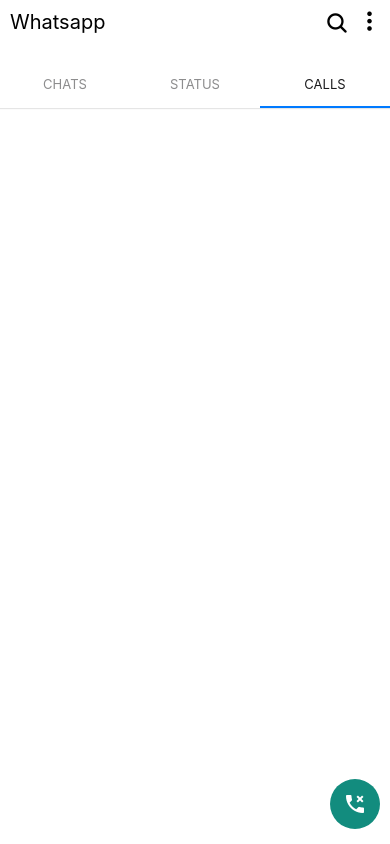
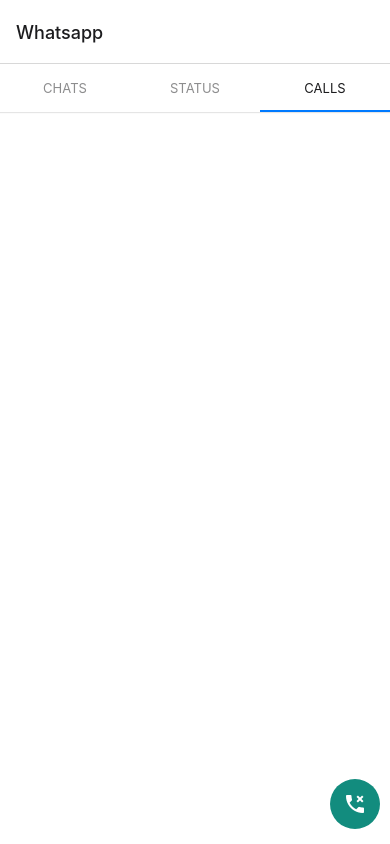
Before and after one commit to DevNetoSantos/clone-whatsapp-mobile, a React Native app: screen /Calls in a window 390 px wide. Built offline with nearby package versions, Linux system fonts and the light colour scheme.

Commit message:
button select contact messe and call working

```diff
--- a/src/App.tsx
+++ b/src/App.tsx
@@ -1,13 +1,11 @@
 import * as React from 'react';
 import { NavigationContainer } from '@react-navigation/native';
-import TopTabrs from './routes/TopTabs';
-import Header from './components/Header';
+import MainStack from './routes/Stack/MainStack';
 
 export default function App() {
   return (
     <NavigationContainer>
-      <Header />
-      <TopTabrs />
+      <MainStack />
     </NavigationContainer>
   );
 }
--- /dev/null
+++ b/src/components/CustomTopBars.tsx
@@ -0,0 +1,54 @@
+import React from "react";
+import {
+  StyleSheet,
+  Text,
+  TouchableOpacity,
+  View
+} from "react-native";
+
+const CustomTopBars = ({ state, descriptors, navigation, }: any) => {
+  return(
+    <View style={styles.container}>
+        {state.routes.map((route: any, index: any) => {
+        const { options } = descriptors[route.key];
+        const label =
+          options.tabBarLabel !== undefined
+            ? options.tabBarLabel
+            : options.title !== undefined
+            ? options.title
+            : route.name;
+
+        const isFocused = state.index === index;
+
+        const handlerButtonPress = () => {
+          navigation.navigate(route.name)
+        }
+
+        return (
+          <TouchableOpacity
+            style={styles.tapBars}
+            key={index}
+            onPress={handlerButtonPress}
+          >
+            <Text>{label}</Text>
+          </TouchableOpacity>
+        );
+      })}
+    </View>
+  );
+}
+
+const styles = StyleSheet.create({
+  container: {
+    flexDirection: 'row'
+  },
+
+  tapBars: {
+    flex: 1,
+    justifyContent: 'center',
+    alignItems: 'center',
+    height: 50,
+  }
+});
+
+export default CustomTopBars;
--- a/src/pages/Calls.tsx
+++ b/src/pages/Calls.tsx
@@ -1,41 +1,12 @@
-import Icon from 'react-native-vector-icons/MaterialCommunityIcons';
 import React from 'react';
 import {
   View,
-  TouchableOpacity,
-  StyleSheet
 } from "react-native";
 
 const Calls = () => {
   return(
-    <View style={styles.container}>
-
-      <TouchableOpacity
-        style={styles.buttonPhone}
-      >
-        <Icon name='phone-remove' size={24} color='#FFF'/>
-      </TouchableOpacity>
-    </View>
+    <View />
   );
 }
 
-const styles = StyleSheet.create({
-  container: {
-    flex: 1,
-    backgroundColor: '#FFF'
-  },
-
-  buttonPhone: {
-    backgroundColor: '#128C7E',
-    height: 50,
-    width: 50,
-    borderRadius: 25,
-    justifyContent: 'center',
-    alignItems: 'center',
-    position: 'absolute',
-    bottom: 15,
-    right: 10
-  }
-});
-
 export default Calls;
--- a/src/pages/Chats.tsx
+++ b/src/pages/Chats.tsx
@@ -1,42 +1,12 @@
-import Icon from 'react-native-vector-icons/MaterialCommunityIcons';
 import React from 'react';
 import {
   View,
-  Text,
-  TouchableOpacity,
-  StyleSheet
 } from "react-native";
 
 const Chats = () => {
   return(
-    <View style={styles.container}>
-
-      <TouchableOpacity
-        style={styles.buttonMessage}
-      >
-        <Icon name='android-messages' size={24} color='#FFF'/>
-      </TouchableOpacity>
-    </View>
+    <View />
   );
 }
 
-const styles = StyleSheet.create({
-  container: {
-    flex: 1,
-    backgroundColor: '#FFF'
-  },
-
-  buttonMessage: {
-    backgroundColor: '#128C7E',
-    height: 50,
-    width: 50,
-    borderRadius: 25,
-    justifyContent: 'center',
-    alignItems: 'center',
-    position: 'absolute',
-    bottom: 15,
-    right: 10
-  }
-});
-
 export default Chats;
--- /dev/null
+++ b/src/pages/Messege.tsx
@@ -0,0 +1,47 @@
+import Icon from 'react-native-vector-icons/MaterialCommunityIcons';
+import { StatusBar } from 'react-native';
+import React from 'react';
+import {
+  View,
+  Text,
+  TouchableOpacity,
+  StyleSheet
+} from "react-native";
+
+
+const SendMessege = ({navigation}: any) => {
+
+  return(
+    <View style={styles.container}>
+      <StatusBar barStyle={'light-content'}/>
+
+      <TouchableOpacity
+        style={styles.buttonMessage}
+        onPress={() => navigation.navigate('SelectContactChat')}
+      >
+        <Icon name='android-messages' size={24} color='#FFF'/>
+      </TouchableOpacity>
+    </View>
+  );
+}
+
+const styles = StyleSheet.create({
+  container: {
+    flex: 1,
+    backgroundColor: '#FFF'
+  },
+
+  buttonMessage: {
+    backgroundColor: '#128C7E',
+    height: 50,
+    width: 50,
+    borderRadius: 25,
+    justifyContent: 'center',
+    alignItems: 'center',
+    position: 'absolute',
+    bottom: 15,
+    right: 10
+  }
+});
+
+export default SendMessege;
--- /dev/null
+++ b/src/pages/Phone.tsx
@@ -0,0 +1,42 @@
+import Icon from 'react-native-vector-icons/MaterialCommunityIcons';
+import React from 'react';
+import {
+  View,
+  TouchableOpacity,
+  StyleSheet
+} from "react-native";
+
+const Phone = ({navigation}: any) => {
+  return(
+    <View style={styles.container}>
+
+      <TouchableOpacity
+        style={styles.buttonPhone}
+        onPress={() => navigation.navigate('SelectContactCall')}
+      >
+        <Icon name='phone-remove' size={24} color='#FFF'/>
+      </TouchableOpacity>
+    </View>
+  );
+}
+
+const styles = StyleSheet.create({
+  container: {
+    flex: 1,
+    backgroundColor: '#FFF'
+  },
+
+  buttonPhone: {
+    backgroundColor: '#128C7E',
+    height: 50,
+    width: 50,
+    borderRadius: 25,
+    justifyContent: 'center',
+    alignItems: 'center',
+    position: 'absolute',
+    bottom: 15,
+    right: 10
+  }
+});
+
+export default Phone;
--- /dev/null
+++ b/src/pages/SelectContactCall.tsx
@@ -0,0 +1,12 @@
+import React from "react";
+import { Text, View } from "react-native";
+
+const SelectContactCall = () => {
+  return(
+    <View>
+      <Text>Screen Phone</Text>
+    </View>
+  );
+}
+
+export default SelectContactCall;
--- /dev/null
+++ b/src/pages/SelectContactChat.tsx
@@ -0,0 +1,12 @@
+import React from "react";
+import { Text, View } from "react-native";
+
+const SelectContactChat = () => {
+  return(
+    <View>
+      <Text>Screen Messege</Text>
+    </View>
+  );
+}
+
+export default SelectContactChat;
--- /dev/null
+++ b/src/routes/Stack/MainStack.tsx
@@ -0,0 +1,35 @@
+import { createNativeStackNavigator } from '@react-navigation/native-stack';
+import React from 'react';
+import SelectContactCall from '../../pages/SelectContactCall';
+import SelectContactChat from '../../pages/SelectContactChat';
+import MainTabs from '../TopTabs/MainTabs';
+
+const Stack = createNativeStackNavigator();
+
+function MainStack() {
+  return (
+    <Stack.Navigator>
+
+      <Stack.Screen
+        name="Home"
+        component={MainTabs}
+        options={{title: 'Whatsapp'}}
+      />
+
+      <Stack.Screen
+        name='SelectContactChat'
+        component={SelectContactChat}
+        options={{title: 'Select Contact'}}
+      />
+
+      <Stack.Screen
+        name='SelectContactCall'
+        component={SelectContactCall}
+        options={{title: 'Select Contact'}}
+      />
+
+    </Stack.Navigator>
+  );
+}
+
+export default MainStack
--- /dev/null
+++ b/src/routes/TopTabs/MainTabs.tsx
@@ -0,0 +1,20 @@
+import { createMaterialTopTabNavigator } from '@react-navigation/material-top-tabs';
+import CustomTopBars from '../../components/CustomTopBars';
+import Calls from '../../pages/Calls';
+import Messge from '../../pages/Messege';
+import Phone from '../../pages/Phone';
+import Status from '../../pages/Status';
+
+const Tab = createMaterialTopTabNavigator();
+
+function MainTabs() {
+  return (
+    <Tab.Navigator >
+      <Tab.Screen name="Chats" component={Messge}/>
+      <Tab.Screen name="Status" component={Status} />
+      <Tab.Screen name="Calls" component={Phone} />
+    </Tab.Navigator>
+  );
+}
+
+export default MainTabs;
--- a/src/routes/TopTabs/index.tsx
+++ /dev/null
@@ -1,18 +0,0 @@
-import { createMaterialTopTabNavigator } from '@react-navigation/material-top-tabs';
-import Calls from '../../pages/Calls';
-import Chats from '../../pages/Chats';
-import Status from '../../pages/Status';
-
-const Tab = createMaterialTopTabNavigator();
-
-function TopTabrs() {
-  return (
-    <Tab.Navigator>
-      <Tab.Screen name="Chats" component={Chats} />
-      <Tab.Screen name="Status" component={Status} />
-      <Tab.Screen name="Calls" component={Calls} />
-    </Tab.Navigator>
-  );
-}
-
-export default TopTabrs;
```
